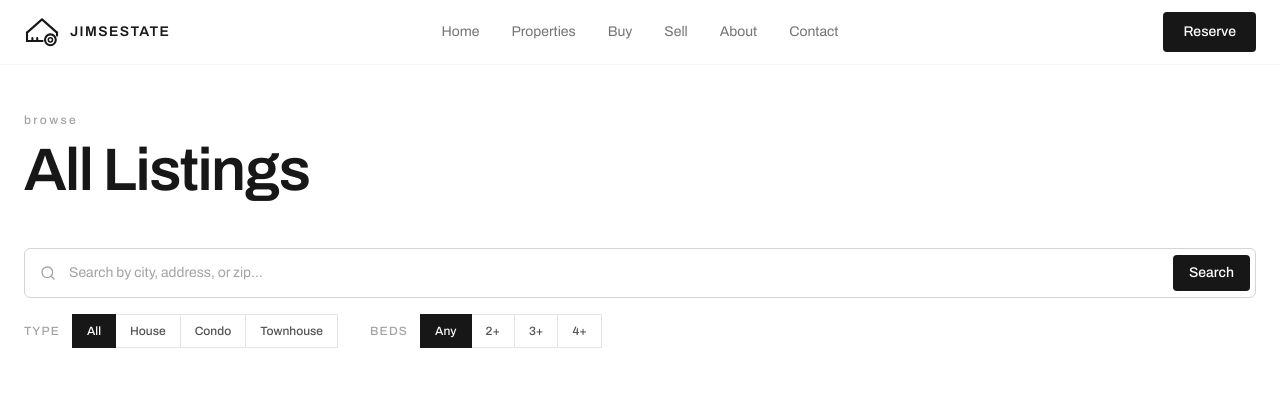
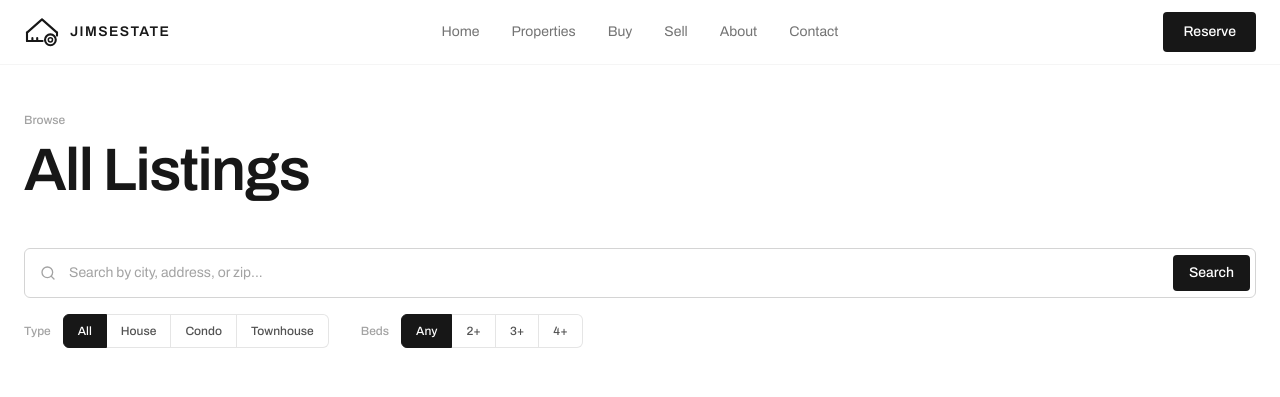
Before and after one commit to Xhimi1/JimEstate, a Next.js app: page /listings in a window 1280 px wide. Shown: the top 397 px of the page. Built offline with nearby package versions, Linux system fonts and the light colour scheme.

Commit message:
FilterBar: sentence case labels, rounded corners; Browse eyebrow fix

```diff
--- a/app/listings/page.tsx
+++ b/app/listings/page.tsx
@@ -53,7 +53,7 @@ function ListingsInner() {
     <div className="pt-28 pb-24 px-6">
       <div className="mx-auto max-w-7xl">
         <div className="mb-12">
-          <p className="mb-3 text-xs font-medium lowercase tracking-[0.2em] text-neutral-400">Browse</p>
+          <p className="mb-3 text-xs font-medium text-neutral-400">Browse</p>
           <h1 className="text-5xl font-semibold text-neutral-900 md:text-6xl">All Listings</h1>
         </div>
 
--- a/components/FilterBar.tsx
+++ b/components/FilterBar.tsx
@@ -26,7 +26,7 @@ export default function FilterBar({ filters, onChange }: FilterBarProps) {
     <div className="flex flex-col gap-4 sm:flex-row sm:items-center sm:gap-8">
       {/* Type Filter */}
       <div className="flex items-center gap-3">
-        <span className="text-xs font-medium uppercase tracking-widest text-neutral-400">
+        <span className="text-xs font-medium text-neutral-400">
           Type
         </span>
         <div className="flex">
@@ -34,7 +34,7 @@ export default function FilterBar({ filters, onChange }: FilterBarProps) {
             <button
               key={option.value}
               onClick={() => onChange({ ...filters, type: option.value })}
-              className={`px-3.5 py-2 text-xs font-medium border-t border-b border-r first:border-l transition-colors ${
+              className={`px-3.5 py-2 text-xs font-medium border-t border-b border-r first:border-l first:rounded-l-md last:rounded-r-md transition-colors ${
                 filters.type === option.value
                   ? 'bg-neutral-900 text-white border-neutral-900'
                   : 'bg-white text-neutral-600 border-neutral-200 hover:border-neutral-500 hover:text-neutral-900'
@@ -48,7 +48,7 @@ export default function FilterBar({ filters, onChange }: FilterBarProps) {
 
       {/* Beds Filter */}
       <div className="flex items-center gap-3">
-        <span className="text-xs font-medium uppercase tracking-widest text-neutral-400">
+        <span className="text-xs font-medium text-neutral-400">
           Beds
         </span>
         <div className="flex">
@@ -56,7 +56,7 @@ export default function FilterBar({ filters, onChange }: FilterBarProps) {
             <button
               key={option.value}
               onClick={() => onChange({ ...filters, beds: option.value })}
-              className={`px-3.5 py-2 text-xs font-medium border-t border-b border-r first:border-l transition-colors ${
+              className={`px-3.5 py-2 text-xs font-medium border-t border-b border-r first:border-l first:rounded-l-md last:rounded-r-md transition-colors ${
                 filters.beds === option.value
                   ? 'bg-neutral-900 text-white border-neutral-900'
                   : 'bg-white text-neutral-600 border-neutral-200 hover:border-neutral-500 hover:text-neutral-900'
```
